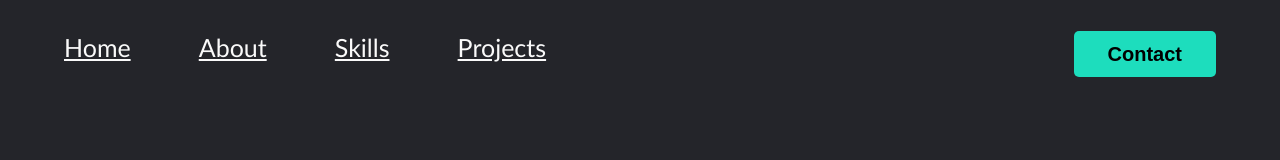
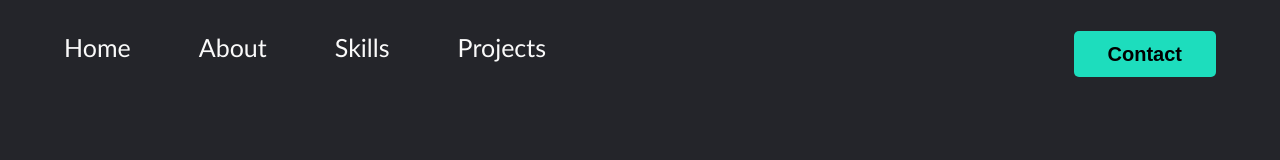
Before and after one commit to shashank0711/shashank.github-io, a plain HTML site: page index.html in a window 1280 px wide. Shown: the top 160 px of the page. Drawn offline with Linux system fonts and the light colour scheme.

Commit message:
Update index.html

```diff
--- a/index.html
+++ b/index.html
@@ -14,16 +14,15 @@
   </head>
   <body>
 
-<!----- Navigation Section ------>
     <header>
       <div class="container" >
         <nav class="flex items-centre justify-between">
             <div class="left flex justfiy-right">
             <div>
-              <a href="#home" style="font-size: 25px;">Home</a>
-              <a href="#about" style="font-size: 25px;">About</a>
-              <a href="#skills" style="font-size: 25px;">Skills</a>
-              <a href="#projects" style="font-size: 25px;">Projects</a></li>
+              <a href="#home" style="font-size: 25px; text-decoration: none;">Home</a>
+              <a href="#about" style="font-size: 25px; text-decoration: none;">About</a>
+              <a href="#skills" style="font-size: 25px; text-decoration: none;">Skills</a>
+              <a href="#projects" style="font-size: 25px; text-decoration: none;">Projects</a></li>
               <!-- <a href="#">More</a>   -->
             </div>
           </div>
@@ -33,10 +32,7 @@
         </nav>
       </div>
     </header>
-<!----- Navigation Section ------>
 
-
-<!----- Home Section ------>
     <div class="hero flex items-centre" id="home">
         <div class="left">
             <img src="images/me31.JPG" alt="Profile">
@@ -48,10 +44,8 @@
         </div>
     </div>
     <br><br><br>
-<!----- Home Section ------>
 
 
-<!------ About Section ----->
     <div class="about" id="about">
         <!-- <div class="about-container"> -->
           <div class="heading">About Me</div>
@@ -71,11 +65,8 @@
                 <p>In my leisure time i like to hang out with my friends, play chess and table tennis.</p>
           </div>
         </div>
-      <!-- </> -->
-<!----- About Section ----->
 
 
-<!----- Skills Section ----->
     <div class="skills" id="skills">
         <div class="heading">Skills</div>
             <hr width="20%">
@@ -105,10 +96,7 @@
         </ul>
         <br><br><br><br><br><br>
     </div>
-<!----- Skills Section ----->
 
-
-<!----- Contact Section ------>
 
     <div class="heading" id="contact">Contact Me</div>
     <hr width="35%">
```
